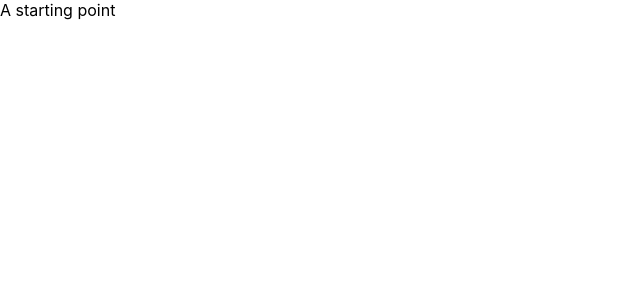
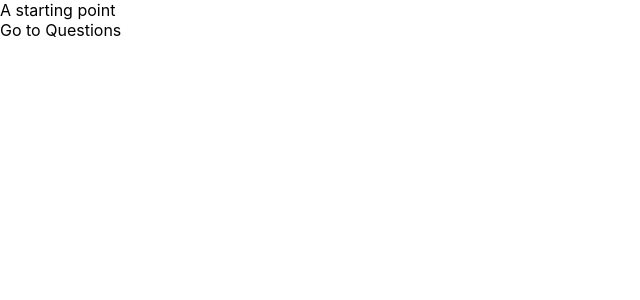
Before and after one commit to facundocristaldo/javascript-questions, a Next.js app: page / in a window 1280 px wide. Shown: the top 300 px of the page, without its empty margins (0-640 px from the left). Built offline with nearby package versions, Linux system fonts and the light colour scheme.

Commit message:
Questions page startup and test

```diff
--- a/pages/index.js
+++ b/pages/index.js
@@ -1,4 +1,5 @@
 import Head from "next/head";
+import Link from "next/link";
 const prefix = process.env.NEXT_PUBLIC_BASE_PATH || ""
 
 export default function Home() {
@@ -9,6 +10,7 @@ export default function Home() {
       <title>Javascript Questions</title>
     </Head>
     <div>A starting point</div>
+    <Link href="/questions">Go to Questions</Link>
     </>
   )
 }
```
Also changed, not shown: pages/questions/index.js (added, +11 -0 lines).
